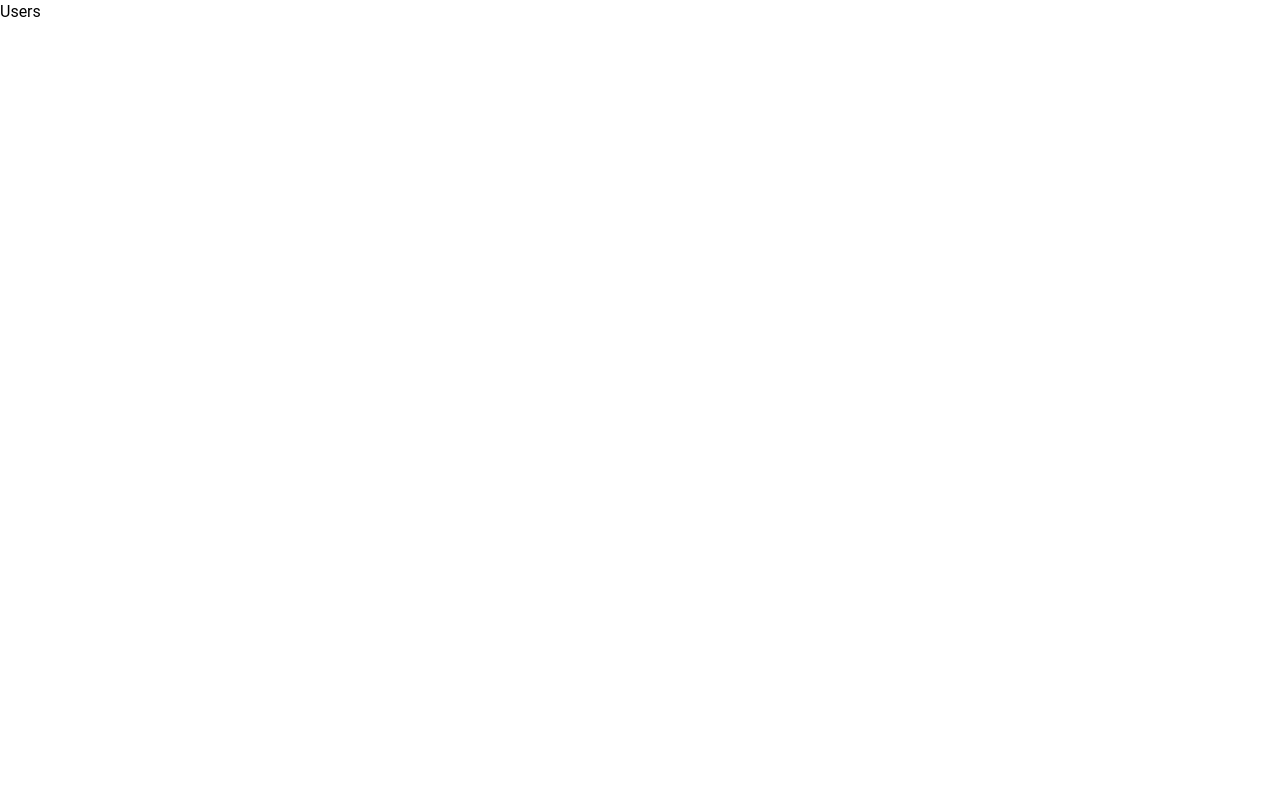
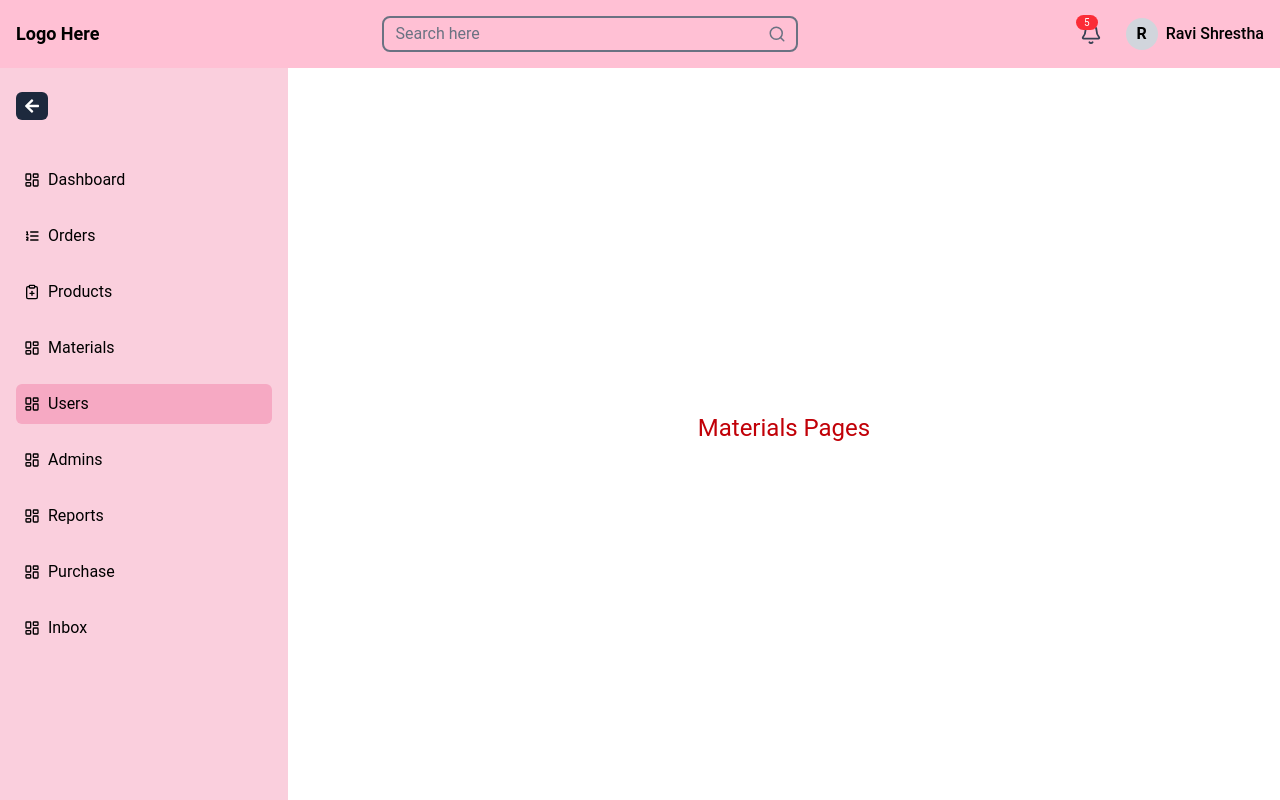
Before and after one commit to charitraa/Crochet-Inventory-System, a React (Vite) app: page /app/users in a window 1280 px wide. Built offline with nearby package versions, Linux system fonts and the light colour scheme.

Commit message:
updated code

```diff
--- a/src/pages/admin/Admin.jsx
+++ b/src/pages/admin/Admin.jsx
@@ -1,5 +1,5 @@
 import React from 'react'
-
+import Dashboard from "../../components/dashboard/Dashboard";
 const Admin = () => {
   return (
     <Dashboard mainContent={
--- a/src/pages/inbox/Inbox.jsx
+++ b/src/pages/inbox/Inbox.jsx
@@ -1,5 +1,5 @@
 import React from 'react'
-
+import Dashboard from "../../components/dashboard/Dashboard";
 const Inbox = () => {
   return (
     <Dashboard mainContent={
--- a/src/pages/orders/Orders.jsx
+++ b/src/pages/orders/Orders.jsx
@@ -1,5 +1,5 @@
 import React from 'react'
-
+import Dashboard from "../../components/dashboard/Dashboard";
 const Orders = () => {
   return (
        <>
--- a/src/pages/products/Products.jsx
+++ b/src/pages/products/Products.jsx
@@ -1,5 +1,5 @@
 import React from 'react'
-
+import Dashboard from "../../components/dashboard/Dashboard";
 const Products = () => {
   return (
    <Dashboard mainContent={
--- a/src/pages/purchase/Purchase.jsx
+++ b/src/pages/purchase/Purchase.jsx
@@ -1,5 +1,5 @@
 import React from 'react'
-
+import Dashboard from "../../components/dashboard/Dashboard";
 const Purchase = () => {
   return (
    <Dashboard mainContent={
--- a/src/pages/report/Report.jsx
+++ b/src/pages/report/Report.jsx
@@ -1,5 +1,5 @@
 import React from 'react'
-
+import Dashboard from "../../components/dashboard/Dashboard";
 const Report = () => {
   return (
     <Dashboard mainContent={
--- a/src/pages/users/Users.jsx
+++ b/src/pages/users/Users.jsx
@@ -1,8 +1,12 @@
 import React from 'react'
-
+import Dashboard from "../../components/dashboard/Dashboard";
 const Users = () => {
   return (
-    <div>Users</div>
+    <Dashboard mainContent={
+                <div className='h-[90vh] flex items-center justify-center text-2xl text-red-700'>
+                Materials Pages
+                </div>
+              } />
   )
 }
 
```
